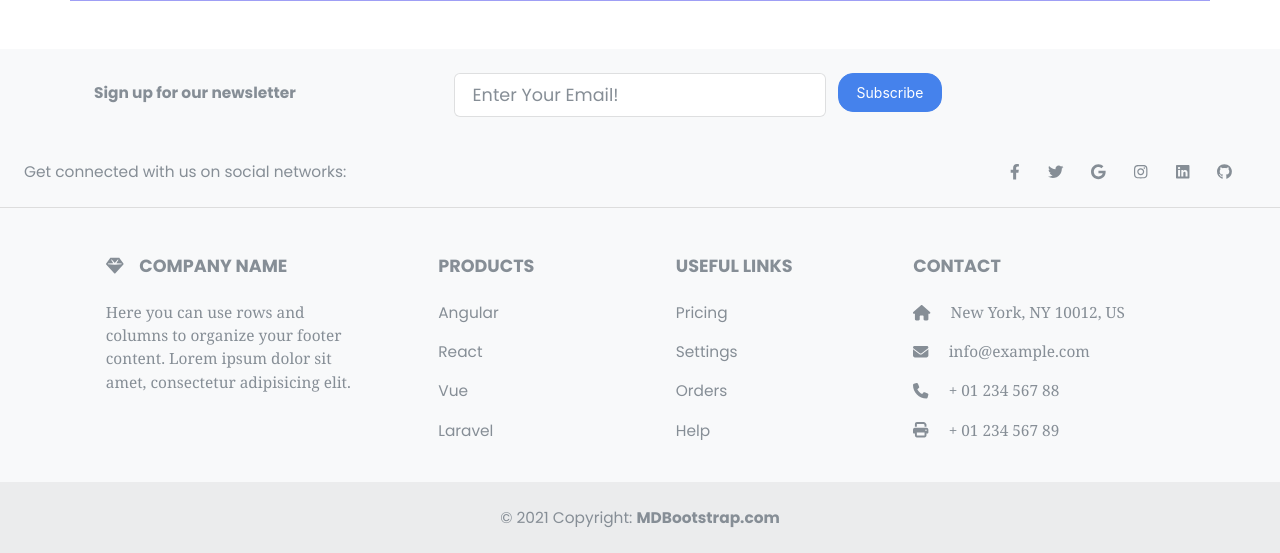
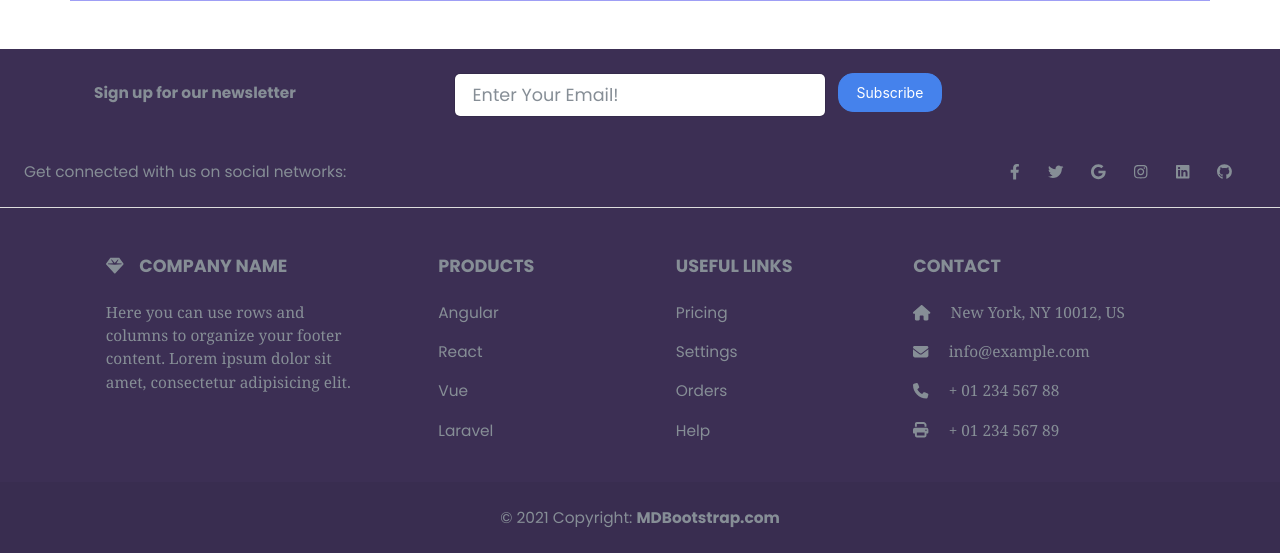
Before and after one commit to sirgama/Tasker, a Django app: page / in a window 1280 px wide. Shown: the part 3103-3656 px from the top of the page. Run offline with Django 4.2, Linux system fonts and the light colour scheme; some libraries are stand-ins or nearby versions.

Commit message:
adjust footer color

```diff
--- a/templates/core/home.html
+++ b/templates/core/home.html
@@ -161,7 +161,7 @@
 
 
 <!-- Footer -->
-<footer class="text-center text-lg-start bg-light text-muted">
+<footer class="text-center text-lg-start text-muted" style="background-color: rgba(17, 1, 46, 0.815);">
 
   <div class="container p-4 pb-0">
 
```
